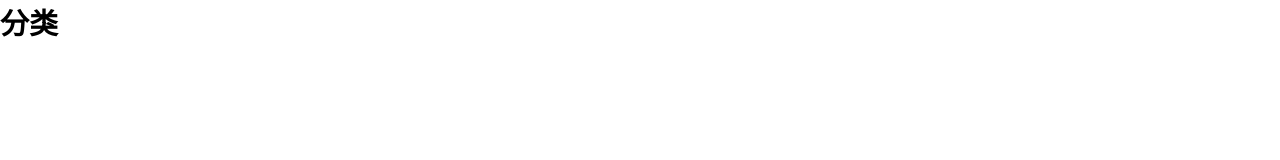
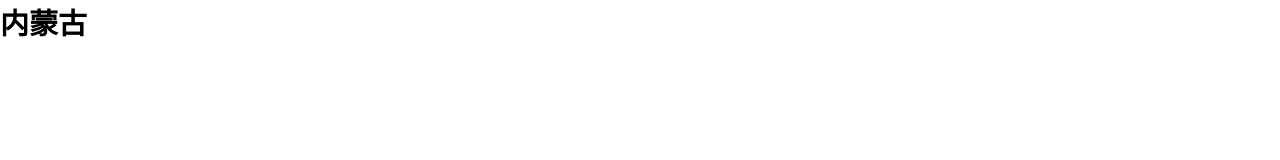
Before and after one commit to MGL77/yanxuan, a Vue app: page /home/Cate in a window 1280 px wide. Shown: the top 160 px of the page. Built offline with nearby package versions, Linux system fonts and the light colour scheme.

Commit message:
划分出来分类的一小块组件

```diff
--- /dev/null
+++ b/src/components/CateLeft.vue
@@ -0,0 +1,13 @@
+<template>
+    <div>
+        <b>内蒙古</b>
+    </div>
+</template>
+<script>
+export default {
+
+}
+</script>
+<style lang="">
+
+</style>
--- a/src/pages/Cate.vue
+++ b/src/pages/Cate.vue
@@ -1,13 +1,17 @@
 <template>
-    <div>
-        <b>分类</b>
-    </div>
+  <div>
+    <!-- 左侧列表版块开始 -->
+    <CateLeft />
+    <!-- 左侧列表版块结束 -->
+  </div>
 </template>
 <script>
+import CateLeft from "@/components/CateLeft.vue";
 export default {
-
-}
+  components: {
+    CateLeft
+  }
+};
 </script>
 <style lang="less">
-
 </style>
```
